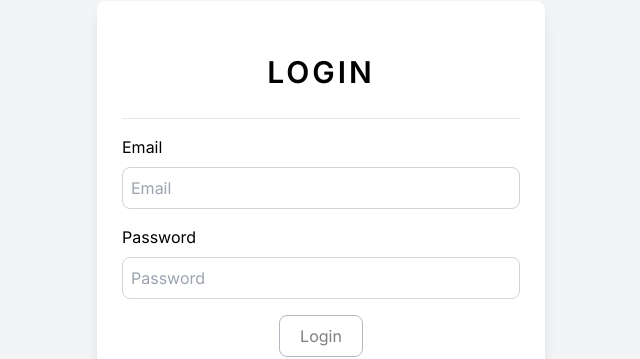
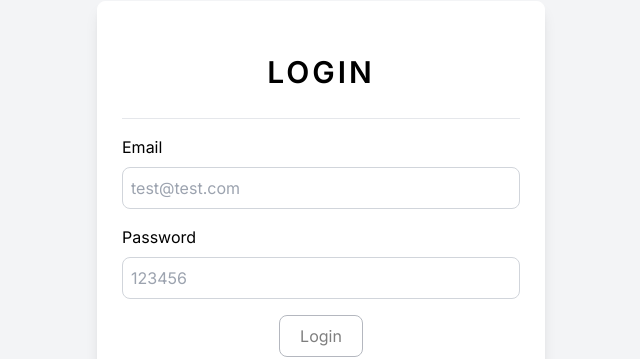
Before and after one commit to sankalpbarriar/NextJs-mongoDB, a Next.js app: page /login in a window 1280 px wide. Shown: the part 181-540 px from the top of the page, without its empty margins (319-959 px from the left). Built offline with nearby package versions, Linux system fonts and the light colour scheme.

Commit message:
minor change

```diff
--- a/src/app/login/page.tsx
+++ b/src/app/login/page.tsx
@@ -53,7 +53,7 @@ export default function LoginPage() {
                     type="text"
                     value={user.email}
                     onChange={(e) => setUser({ ...user, email: e.target.value })}
-                    placeholder="Email"
+                    placeholder="test@test.com"
                 />
                 <label className="text-black w-full mb-2" htmlFor="password">Password</label>
                 <input
@@ -62,7 +62,7 @@ export default function LoginPage() {
                     type="password"
                     value={user.password}
                     onChange={(e) => setUser({ ...user, password: e.target.value })}
-                    placeholder="Password"
+                    placeholder="123456"
                 />
                 <button
                     className={`p-2 px-5 border border-gray-500 text-black hover:text-white rounded-lg mb-8 focus:outline-none focus:border-gray-600 hover:bg-black duration-300 ${buttonDisabled ? 'opacity-50 cursor-not-allowed' : ''}`}
```
